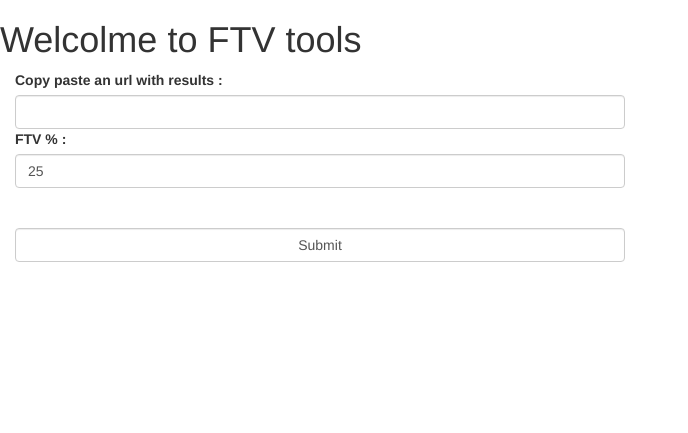
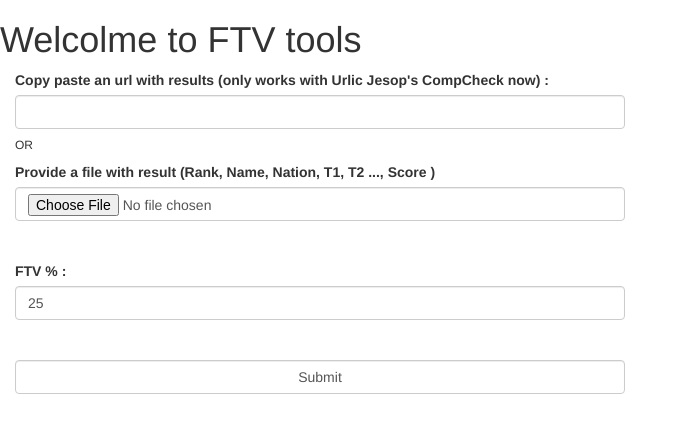
Before and after one commit to julien66/FTV, a Flask app: page / in a window 1280 px wide. Shown: the top 433 px of the page, without its empty margins (0-688 px from the left). Run offline with Flask 3, Linux system fonts and the light colour scheme; some libraries are stand-ins or nearby versions.

Commit message:
Fixing major bug (overall column score was processed as a task...)

```diff
--- a/app.py
+++ b/app.py
@@ -15,42 +15,46 @@ green_cm = sns.light_palette("green", as_cmap=True)
 @app.route('/add_task', methods=['POST'])
 def add_task():
     ftv = float(request.form['ftv']) / 100
-    url = request.form['url']
+    data = request.form['data']
     op = request.form['action']
-    return get_results(url, ftv, op)
+    return get_results(data, ftv, op)
 
 
 @app.route('/results', methods=['POST'])
-def get_results(url=False, ftv=False, operation=False, amount=900):
+def get_results(data=False, ftv=False, operation=False, amount=900):
     if ftv:
         ftv = ftv
     else:
         ftv = int(request.form['ftv']) / 100
 
-    if url:
-        url = url
-    else :
+    if 'url' in request.form and request.form['url']:
         url = request.form['url']
+        r = requests.get(url, allow_redirects=True)
+        table = pd.read_html(r.content)
+        df = table[3].drop(['ID', 'Glider', 'Score', 'Sponsor'], axis=1, errors='ignore')
+    elif 'file_result' in request.files and request.files['file_result']:
+        file = request.files['file_result']
+        if file:
+            df = pd.read_excel(file)
+    elif data:
+        df = pd.read_json(data)
+
+    df = df.drop(['Results', 'Score', 'New Rank', 'Next', 'diff'], axis=1, errors='ignore')
 
     if operation and operation != 'Reset!':
         operation = operation
 
-    if url :
-        r = requests.get(url, allow_redirects=True)
-        table = pd.read_html(r.content)
-        df = table[3].drop(['ID', 'Glider', 'Score', 'Sponsor'], axis=1)
-
     final_results = []
     pilot_quantity = df.shape[0]
     if operation == 'Add 0 point':
-        df['0'] = ['0' for k in range(pilot_quantity)]
+        df['Next'] = ['0' for k in range(pilot_quantity)]
     if operation == 'Add 950 points':
-        df['950'] = ['950' for k in range(pilot_quantity)]
+        df['Next'] = ['950' for k in range(pilot_quantity)]
     if operation == 'Add 1000 points':
-        df['1000'] = ['1000' for k in range(pilot_quantity)]
+        df['Next'] = ['1000' for k in range(pilot_quantity)]
     if operation == 'Add this amount':
         amount = request.form['add_custom_points']
-        df[amount] = [amount for k in range(pilot_quantity)]
+        df['Next'] = [amount for k in range(pilot_quantity)]
 
     column_scores = get_score_column(df)
     df[column_scores] = df[column_scores].applymap(remove_discard_display)
@@ -102,6 +106,7 @@ def get_results(url=False, ftv=False, operation=False, amount=900):
 
     df['Results'] = final_results
     df = df.sort_values('Results', ascending = False)
+
     if operation and operation != "Reset!" :
         df.insert(0, "New Rank", [k+1 for k in range(pilot_quantity)])
         df['diff'] = df['Rank'] - df['New Rank']
@@ -110,7 +115,7 @@ def get_results(url=False, ftv=False, operation=False, amount=900):
     return render_template('index.html',
                            amount = 800,
                            ftv=ftv*100,
-                           url=url,
+                           data=df.to_json(),
                            table= df.to_html(
                                classes=["table", "table-bordered", "table-striped", "table-hover"],
                                index=False
@@ -122,12 +127,14 @@ def get_score_column(df) :
     return df.columns[3::]
 
 def remove_discard_display(score):
-    score = score.replace('-', '0')
-
-    if "/" in score:
-        return float(score.split("/")[1])
+    if isinstance(score, str):
+        score = score.replace('-', '0')
+        if "/" in score:
+            return float(score.split("/")[1])
+        else:
+            return float(score)
     else:
-        return float(score)
+        return score
 
 def get_maximal_scores(df) :
     return df.max().to_frame().T.values.tolist()[0]
@@ -137,7 +144,7 @@ def get_credit_discard(maxi_scores, ftv) :
 
 
 @app.route('/')
-def hello_world():
+def index():
     return render_template('index.html')
 
 
--- a/templates/index.html
+++ b/templates/index.html
@@ -15,7 +15,7 @@
                 <div class="col-sm-3"></div>
                 <div class="col-sm-3">
                     <form action="{{ url_for('add_task') }}" method="post">
-                        <input type="hidden" name="url" value="{{ url }}">
+                        <input type="hidden" name="data" value="{{ data }}">
                         <input type="hidden" name="ftv" value="{{ ftv }}">
                         <input class="form-control" name="action" type="submit" value="Reset!">
                     </form>
@@ -25,7 +25,7 @@
         {% endif %}
         <div class="row">
             <form action="{{ url_for('add_task') }}" method="post">
-                    <input type="hidden" name="url" value="{{ url }}">
+                    <input type="hidden" name="data" value="{{ data }}">
                     <input type="hidden" name="ftv" value="{{ ftv }}">
                     <div class="col-sm-3">
                         <input class="form-control btn-danger" name="action" type="submit" value="Add 0 point">
@@ -50,10 +50,18 @@
         <div class="container-fluid">
         <div class="row">
         <div class="col-sm-6">
-            <form action="{{ url_for('get_results') }}" method="post">
+            <form action="{{ url_for('get_results') }}" method="post" enctype="multipart/form-data">
                 <div class="form-group">
-                    <label for="url">Copy paste an url with results :</label>
+                    <label for="url">Copy paste an url with results (only works with Urlic Jesop's CompCheck now) :</label>
                     <input class="form-control" type="url" name="url">
+
+                        <h6>OR</h6>
+
+                    <label for="url">Provide a file with result (Rank, Name, Nation, T1, T2 ..., Score )</label>
+                    <input class="form-control" type="file" name="file_result">
+
+                    <br>
+                    <br>
 
                     <label for="ftv">FTV % :</label>
                     <input class="form-control" type="number" name="ftv" value="25" step="5">
```
